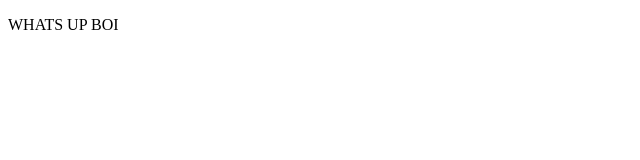
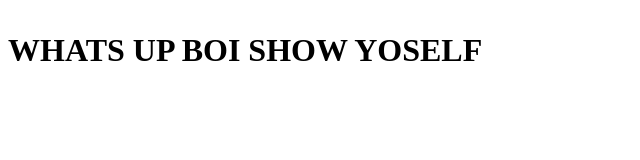
Before and after one commit to yunjae123/yunjae123.github.io, a plain HTML site: page index.html in a window 1280 px wide. Shown: the whole page, without its empty margins (0-640 px from the left). Drawn offline with Linux system fonts and the light colour scheme.

Commit message:
Update index.html

```diff
--- a/index.html
+++ b/index.html
@@ -4,7 +4,8 @@
 	<title>YOOO</title>
 </head>
 <body>
-	<p>WHATS UP BOI</p>
-
+	<h1>
+	<p>WHATS UP BOI SHOW YOSELF</p>
+	</h1>
 </body>
 </html>
```
